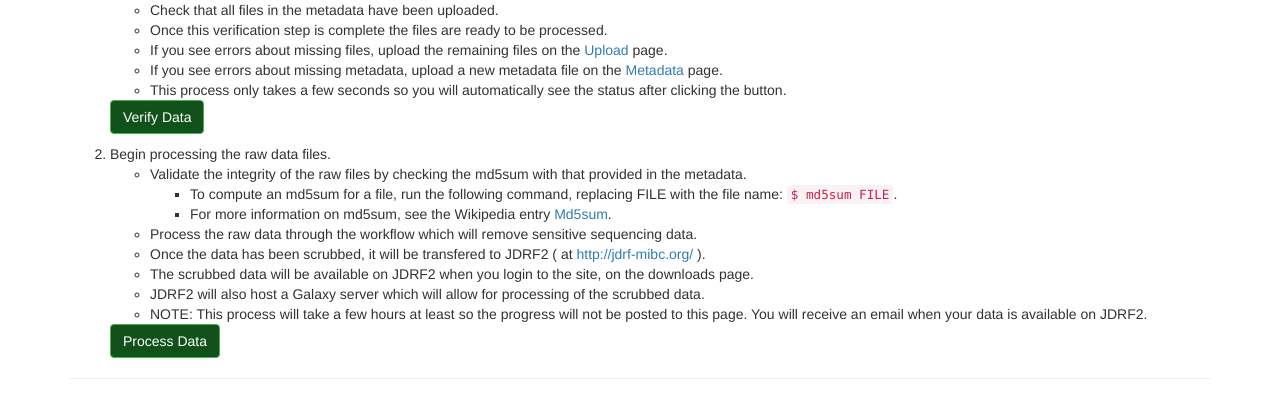
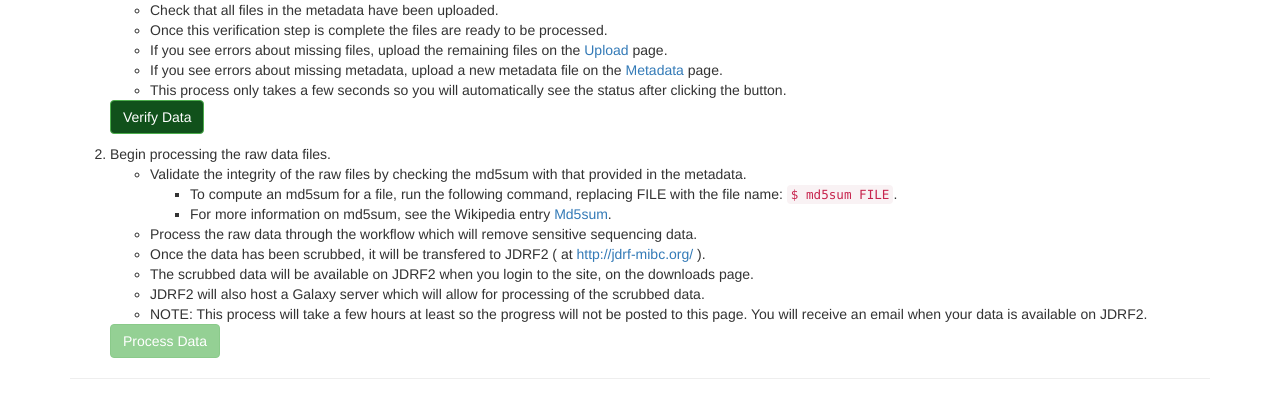
Before and after one commit to sagun98/jdrf1-1, a Django app: page /process/ in a window 1280 px wide. Shown: the part 433-852 px from the top of the page. Run offline with Django 3.2, Linux system fonts and the light colour scheme; the visitor is signed in with stand-in values (Sample User, id 1); some libraries are stand-ins or nearby versions.

Commit message:
Disable process buttons based on current state

```diff
--- a/jdrf/pages/templates/process.html
+++ b/jdrf/pages/templates/process.html
@@ -69,7 +69,15 @@
            </ul>
           <form method="post" action="{% url 'process' %}">
             {% csrf_token %}
-            <button class="btn btn-success" style="background: #11511b" type="submit" name="verify">Verify Data</button>
+            {% if message1 and message1|first == 0 %}
+                <button class="btn btn-success" type="submit" name="verify" disabled>Verify Data</button>
+            {% elif message2 and message2|first == 1 %}
+                <button class="btn btn-success" type="submit" name="verify" disabled>Verify Data</button>
+            {% elif message2 and message2|first == 0 %}
+                <button class="btn btn-success" type="submit" name="verify" disabled>Verify Data</button>
+            {% else %}
+                <button class="btn btn-success" style="background: #11511b" type="submit" name="verify">Verify Data</button>
+            {% endif %}
           </form>
           </p>
           {% if message1 and message1|first == 0 %}
@@ -92,7 +100,13 @@
             </ul>
           <form method="post" action="{% url 'process' %}">
             {% csrf_token %}
-            <button class="btn btn-success" style="background: #11511b" type="submit" name="process">Process Data</button>
+            {% if message1 and message1|first == 0 %}
+              <button class="btn btn-success" style="background: #11511b" type="submit" name="process">Process Data</button>
+            {% elif message2 and message2|first == 1 %}
+              <button class="btn btn-success" style="background: #11511b" type="submit" name="process">Process Data</button>
+            {% else %}
+              <button class="btn btn-success" type="submit" name="process" disabled>Process Data</button>
+            {% endif %}
           </form>
           </p>
           {% if message2 and message2|first == 0 %}
```
